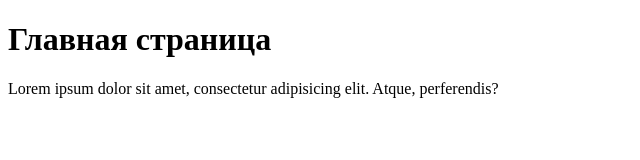
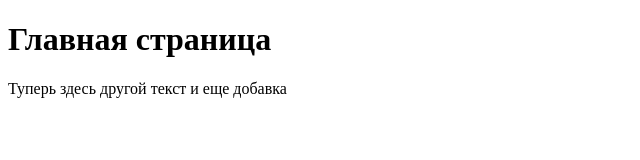
Before and after one commit to lakai-dev/git_learn, a plain HTML site: page index.html in a window 1280 px wide. Shown: the whole page, without its empty margins (0-640 px from the left). Drawn offline with Linux system fonts and the light colour scheme.

Commit message:
изменил текст параграфа

```diff
--- a/index.html
+++ b/index.html
@@ -6,6 +6,6 @@
 </head>
 <body>
 <h1>Главная страница</h1>
-<p>Lorem ipsum dolor sit amet, consectetur adipisicing elit. Atque, perferendis?</p>
+<p>Туперь здесь другой текст и еще добавка</p>
 </body>
 </html>
```
